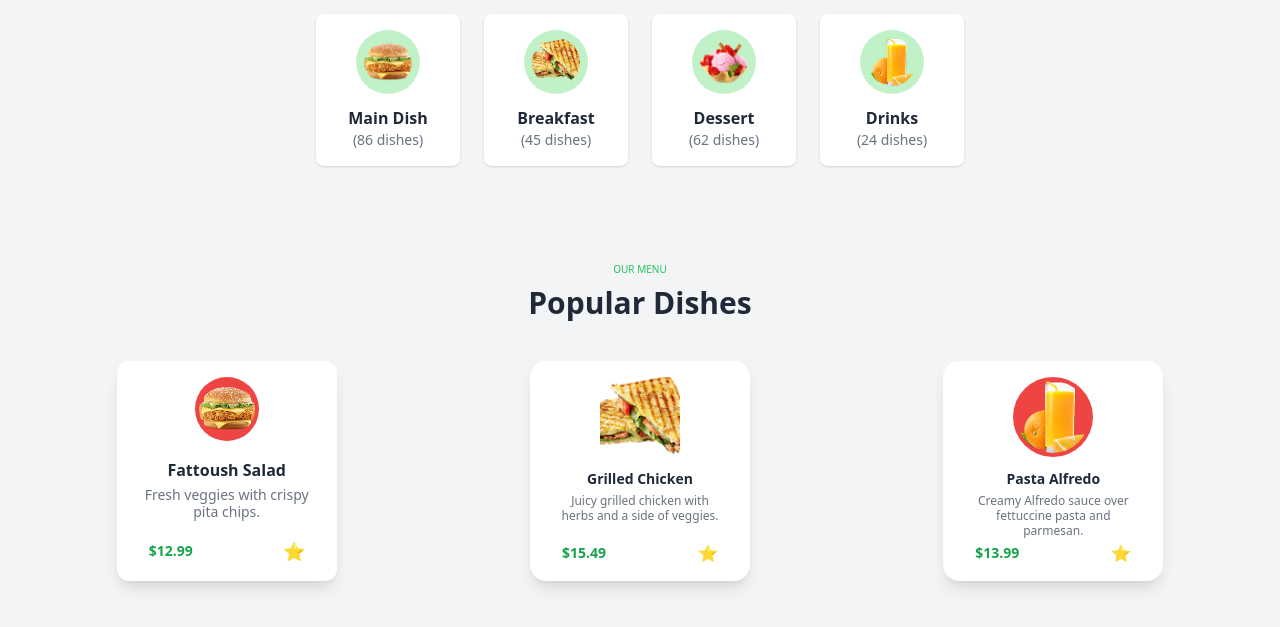
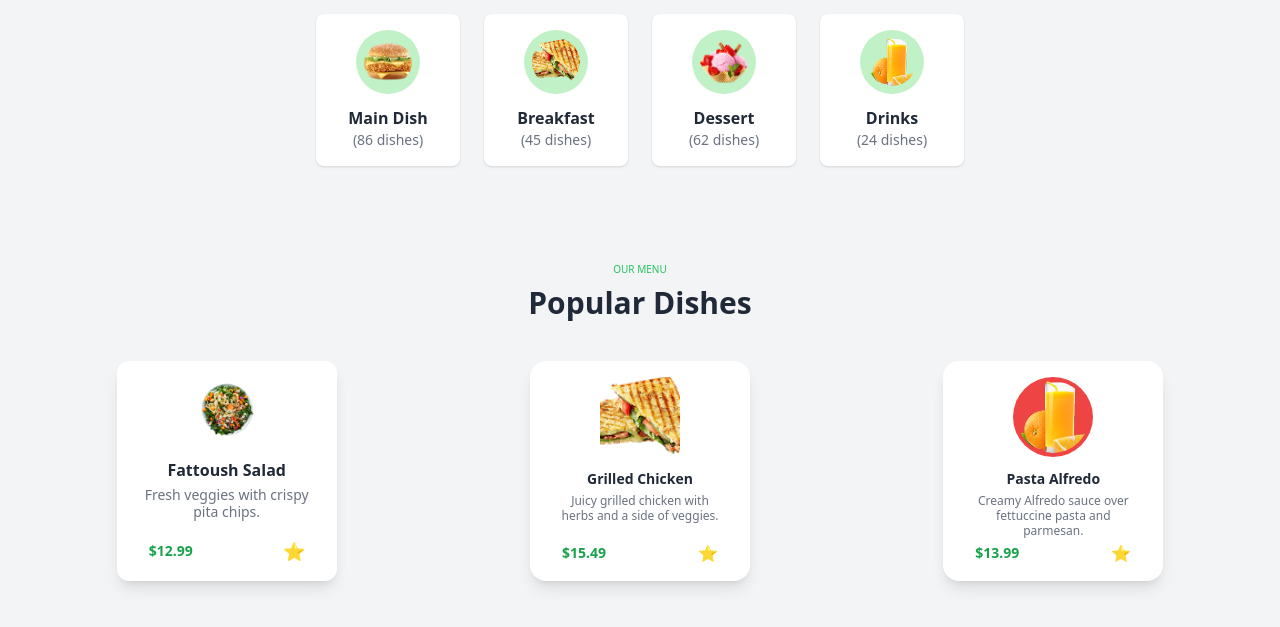
Before and after one commit to vincenttwizere/Foodie, a plain HTML site: page index.html in a window 1280 px wide. Shown: the part 713-1340 px from the top of the page. Drawn offline with nearby package versions, Linux system fonts and the light colour scheme.

Commit message:
styling the card

```diff
--- a/index.html
+++ b/index.html
@@ -160,8 +160,8 @@
     <!-- Card 1 -->
 
 <div class="bg-white shadow-lg rounded-xl p-4 w-[220px] h-[220px] flex flex-col items-center justify-between text-center">
-  <img src="./Assets/pngwing 4.png" alt="Fattoush Salad"
-       class="rounded-full bg-red-500 w-16 h-16 object-cover p-1" />
+  <img src="./Assets/Fattoush salad.png" alt="Fattoush Salad"
+       class="rounded-full  w-16 h-17 object-cover p-1" />
   <div>
     <h3 class="text-base font-semibold text-gray-800">Fattoush Salad</h3>
     <p class="text-sm text-gray-500 mt-1 px-2 leading-tight">
```
Also changed, not shown: Assets/Egg salad.png (added), Assets/Fattoush salad.png (added), Assets/Vegetable salad.png (added).
